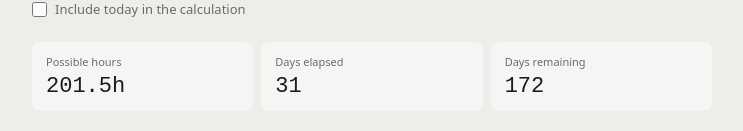
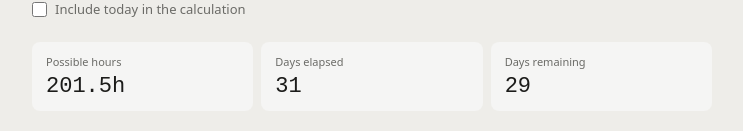
Before and after one commit to ktlnux/tcat-hours, a Vue app: page / in a window 1280 px wide. Shown: the part 309-440 px from the top of the page, without its empty margins (268-1011 px from the left). Built offline with nearby package versions, Linux system fonts and the light colour scheme.

Commit message:
Fixed topline calculations bug to include only current semester.

```diff
--- a/src/composables/useAttendance.js
+++ b/src/composables/useAttendance.js
@@ -108,39 +108,28 @@ function getCutoff(inclToday) {
 
 function ptd(enrollmentKey, inclToday) {
   const cutoff = getCutoff(inclToday)
-  const programSems = getProgramSemesters(enrollmentKey)
-  let p = 0
-  for (const k of programSems) {
-    const s = SD[k]
-    if (cutoff < s.st) continue
-    p += cdays(s.st, cutoff <= s.en ? cutoff : s.en, s.h).length * HPD
-  }
-  return p
+  const s = SD[enrollmentKey]
+  if (!s || cutoff < s.st) return 0
+  return cdays(s.st, cutoff <= s.en ? cutoff : s.en, s.h).length * HPD
 }
 
 function calcDaysElapsed(enrollmentKey, inclToday) {
   const cutoff = getCutoff(inclToday)
-  const programSems = getProgramSemesters(enrollmentKey)
-  let n = 0
-  for (const k of programSems) {
-    const s = SD[k]
-    if (cutoff < s.st) continue
-    n += cdays(s.st, cutoff <= s.en ? cutoff : s.en, s.h).length
-  }
-  return n
+  const s = SD[enrollmentKey]
+  if (!s || cutoff < s.st) return 0
+  return cdays(s.st, cutoff <= s.en ? cutoff : s.en, s.h).length
 }
 
-function calcDaysRemaining(enrollmentKey) {
-  const tmrS = ds(tmr())
-  const programSems = getProgramSemesters(enrollmentKey)
-  let n = 0
-  for (const k of programSems) {
-    const s = SD[k]
-    const st = tmrS > s.st ? tmrS : s.st
-    if (st > s.en) continue
-    n += cdays(st, s.en, s.h).length
-  }
-  return n
+function calcDaysRemaining(enrollmentKey, inclToday) {
+  // Start the day after the elapsed cutoff so elapsed + remaining partition the
+  // semester with no gap or overlap. Cutoff is today when today is included,
+  // otherwise yesterday — so remaining starts tomorrow or today respectively.
+  const startS = inclToday ? ds(tmr()) : ds(tod())
+  const s = SD[enrollmentKey]
+  if (!s) return 0
+  const st = startS > s.st ? startS : s.st
+  if (st > s.en) return 0
+  return cdays(st, s.en, s.h).length
 }
 
 function semOf(d, semesterKeys) {
@@ -235,7 +224,7 @@ export function useAttendance() {
 
   const daysElapsed = computed(() => calcDaysElapsed(selectedSemester.value, includeToday.value))
 
-  const daysRemaining = computed(() => calcDaysRemaining(selectedSemester.value))
+  const daysRemaining = computed(() => calcDaysRemaining(selectedSemester.value, includeToday.value))
 
   const attendanceRate = computed(() => {
     if (!hasData.value) return 0
```
